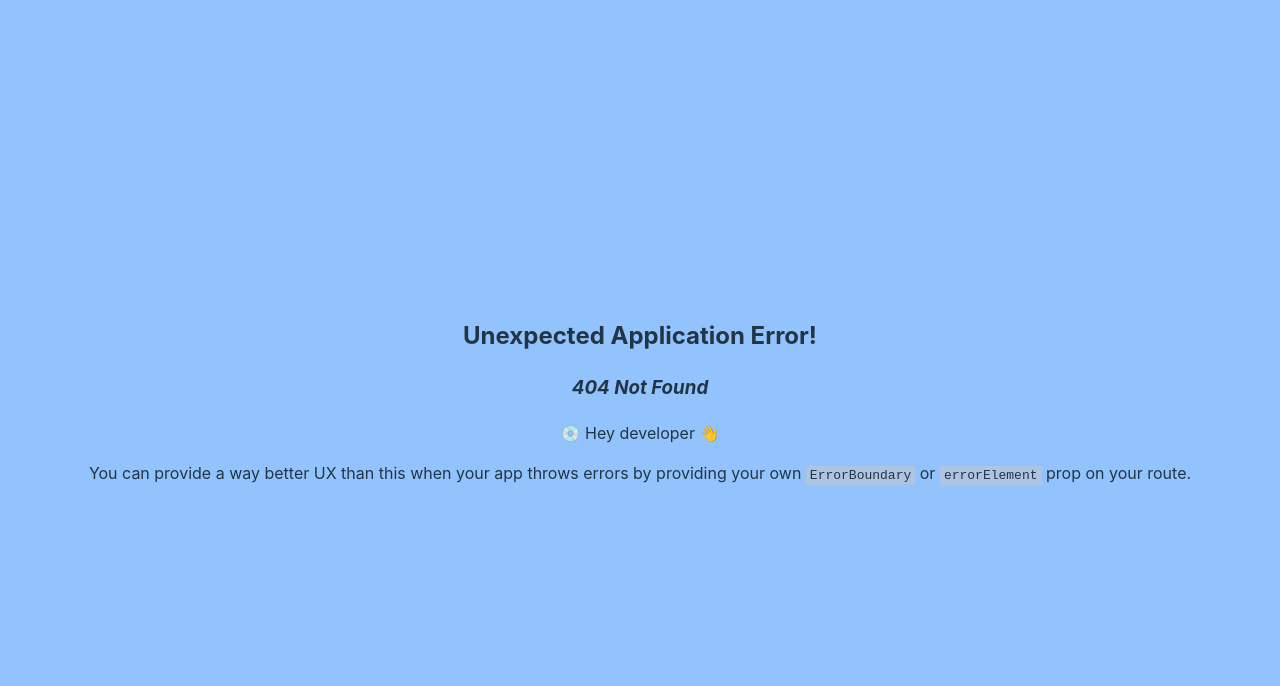
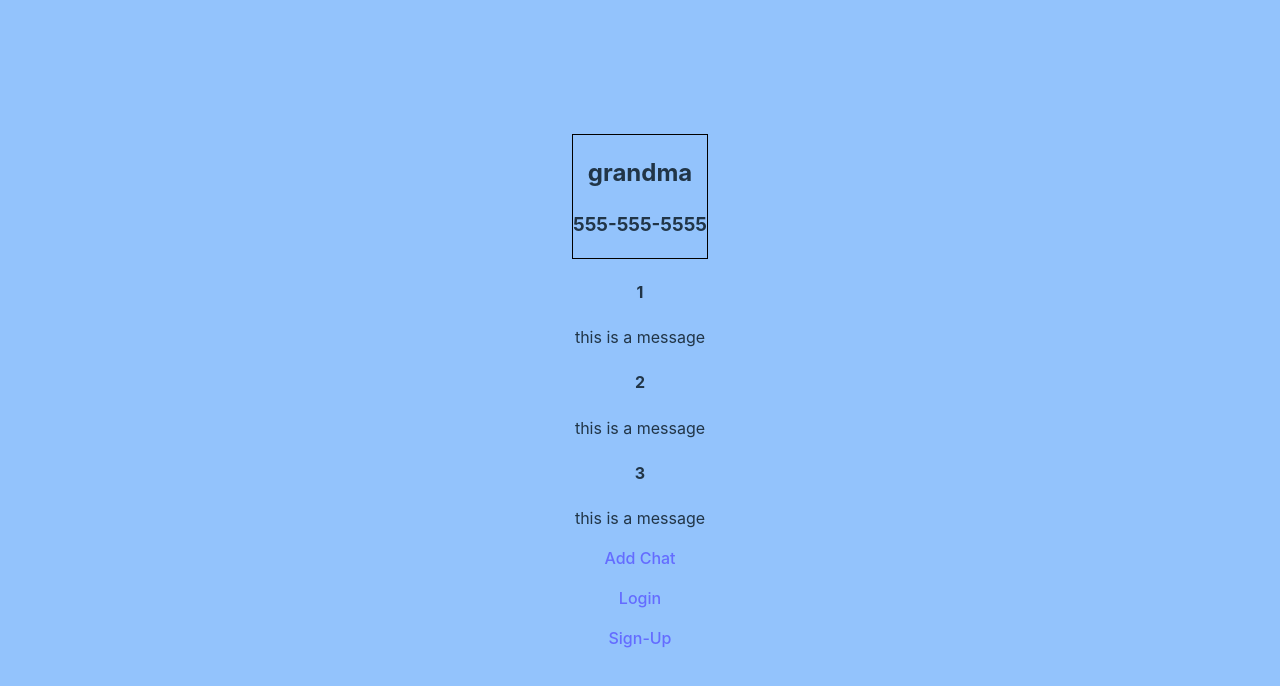
Before and after one commit to GeoTech23/CheckMate, a React (Vite) app: page /contact/1 in a window 1280 px wide. Before the commit this address had no page. Shown: the top 686 px of the page. Built offline with nearby package versions, Linux system fonts and the light colour scheme.

Commit message:
updated Dashboard.tsk and Contact.tsx to use parameters and created Message component

```diff
--- a/src/main.tsx
+++ b/src/main.tsx
@@ -17,7 +17,7 @@ const router = createBrowserRouter([
 	{ path: '/dashboard', element: <Dashboard /> },
 	{ path: '/addcontact', element: <AddContact /> },
 	{ path: '/addchat', element: <AddChat /> },
-	{ path: '/contact', element: <Contact /> },
+	{ path: '/contact/:id', element: <Contact /> },
 	{ path: '/chat', element: <AddChat /> },
 ]);
 
--- a/src/pages/Contact.tsx
+++ b/src/pages/Contact.tsx
@@ -1,7 +1,12 @@
-import React from 'react';
-import { Link } from 'react-router-dom';
+import { useEffect, useState }from 'react';
+import { Link, useParams } from 'react-router-dom';
+import Message from './Message';
+// import use Params from react router
+// add params inside contact ()
+function Contact() {
+	const { userId } = useParams();
+	// const [messages, setMessages] = useState([]);
 
-function Contact() {
 	const mockData = {
 		user: 'grandma',
 		phone_number: '555-555-5555',
@@ -12,6 +17,13 @@ function Contact() {
 		],
 	};
 
+	// useEffect(() => {
+	// 	fetch(`/api/chat/`)
+	// })
+
+	const msgs = mockData.chats.map((msg) => {
+		return <Message message={msg} />
+	})
 
 	return (
 		<>
@@ -20,9 +32,7 @@ function Contact() {
 				<h3>{mockData.phone_number}</h3>
 			</div>
 			<div>
-				{mockData.chats.map((message) => {
-					return <div> Your message here...</div>
-				})}
+				{msgs}
 			</div>
 
 			<Link to='/addchat'>Add Chat</Link>
--- a/src/pages/Dashboard.tsx
+++ b/src/pages/Dashboard.tsx
@@ -16,7 +16,7 @@ function Dashboard() {
 	for (let i = 0; i < 4; i++) {
 		sampleContacts.push(
 			<ContactDiv>
-				<Link to='/contact'>
+				<Link to={`/contact/${i}`}>
 					<p>User Page</p>
 				</Link>
 			</ContactDiv>
--- /dev/null
+++ b/src/pages/Message.tsx
@@ -0,0 +1,18 @@
+import React from 'react';
+
+function Message({ message }) {
+
+
+  return (
+    <>
+      <div>
+        <h4>{message.date}</h4>
+        {/* <h1>{props.rating}</h1> */}
+        <p>{message.message}</p>
+      </div>
+    </>
+
+  );
+}
+
+export default Message;
```
